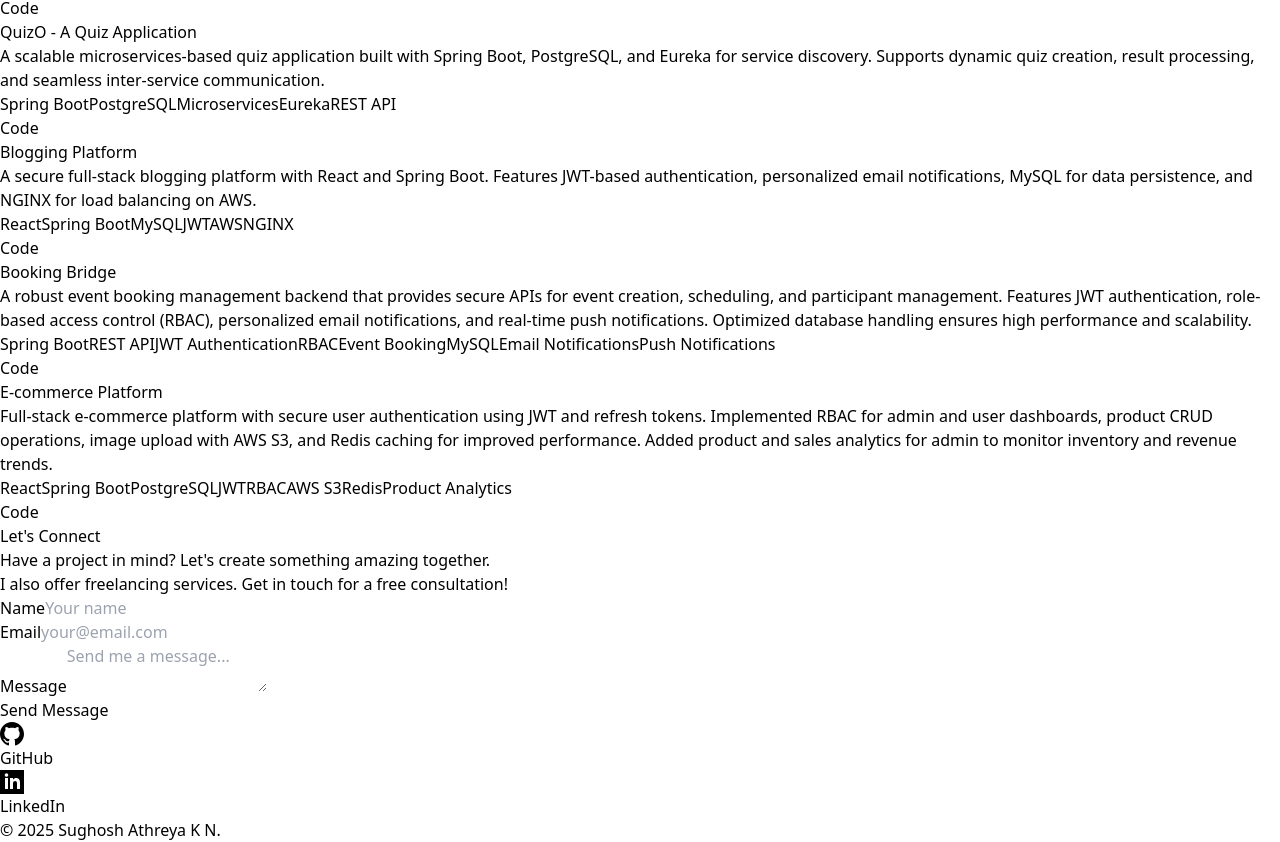
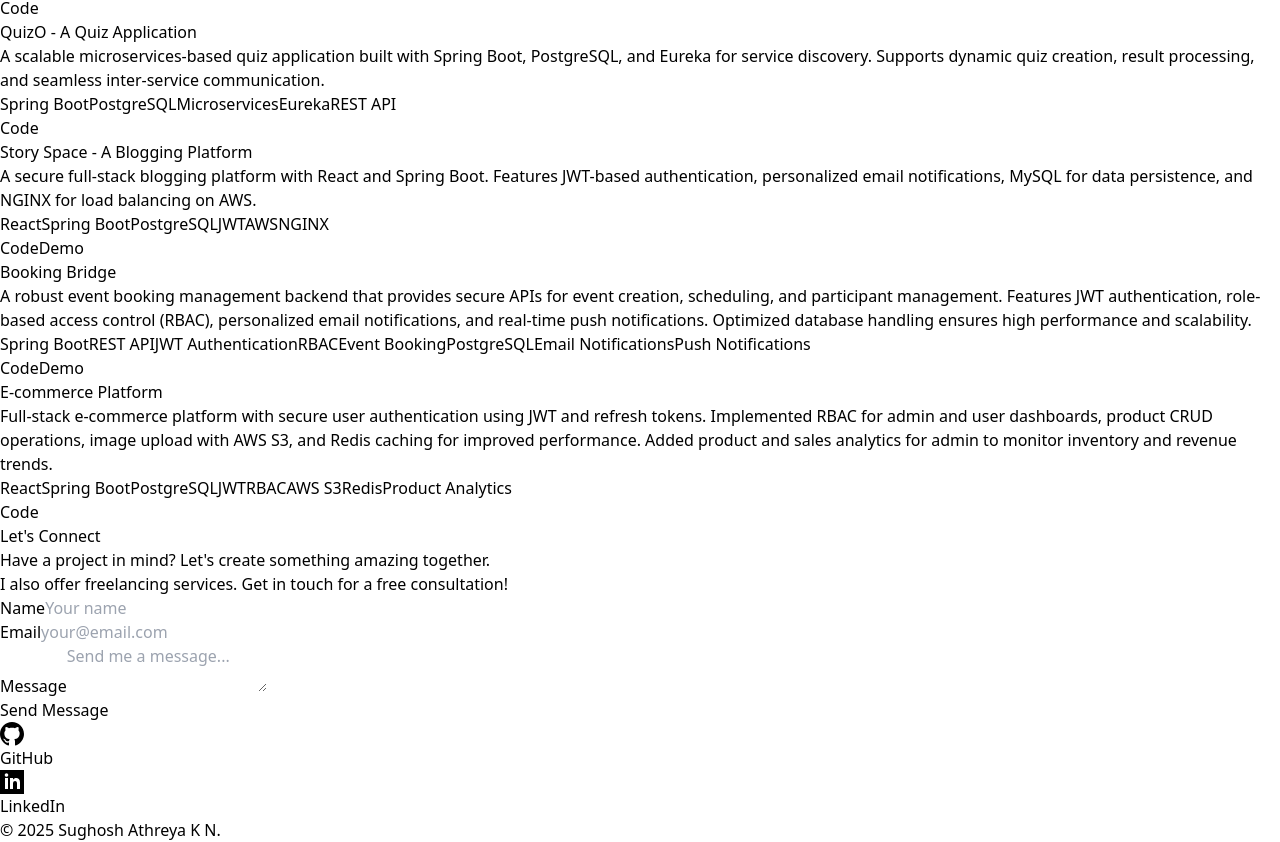
Before and after one commit to Sughosh28/sughosh-athreya-portfolio, a React (Vite) app: page / in a window 1280 px wide. Shown: the part 5896-6738 px from the top of the page. Built offline with nearby package versions, Linux system fonts and the light colour scheme.

Commit message:
fix: update project name and live link for Blogging Platform; correct database tag for Booking Bridge

```diff
--- a/src/pages/Projects.jsx
+++ b/src/pages/Projects.jsx
@@ -17,12 +17,12 @@ const projectsData = [
     tags: ["Spring Boot", "PostgreSQL", "Microservices", "Eureka", "REST API"],
   },
   {
-    name: "Blogging Platform",
+    name: "Story Space - A Blogging Platform",
     description:
       "A secure full-stack blogging platform with React and Spring Boot. Features JWT-based authentication, personalized email notifications, MySQL for data persistence, and NGINX for load balancing on AWS.",
     link: "https://github.com/Sughosh28/blogs-by-sughosh-backend",
-    // live: "https://www.blogsbysughosh.xyz/home",
-    tags: ["React", "Spring Boot", "MySQL", "JWT", "AWS", "NGINX"],
+    live: "https://www.blogsbysughosh.xyz/home",
+    tags: ["React", "Spring Boot", "PostgreSQL", "JWT", "AWS", "NGINX"],
   },
 
   {
@@ -30,14 +30,14 @@ const projectsData = [
     description:
       "A robust event booking management backend that provides secure APIs for event creation, scheduling, and participant management. Features JWT authentication, role-based access control (RBAC), personalized email notifications, and real-time push notifications. Optimized database handling ensures high performance and scalability.",
     link: "https://github.com/Sughosh28/booking-bridge-backend",
-    // live:"https://www.srss.live/home",
+    live:"https://www.srss.live/home",
     tags: [
       "Spring Boot",
       "REST API",
       "JWT Authentication",
       "RBAC",
       "Event Booking",
-      "MySQL",
+      "PostgreSQL",
       "Email Notifications",
       "Push Notifications"
     ],
```
